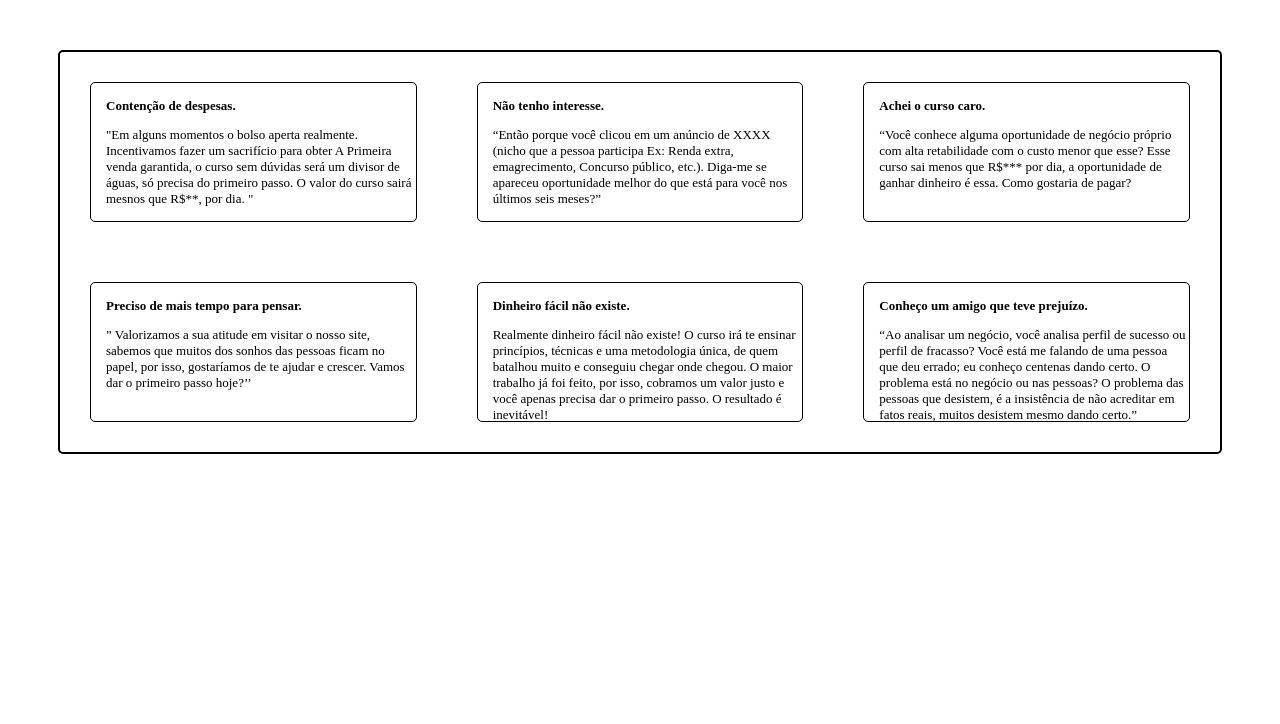
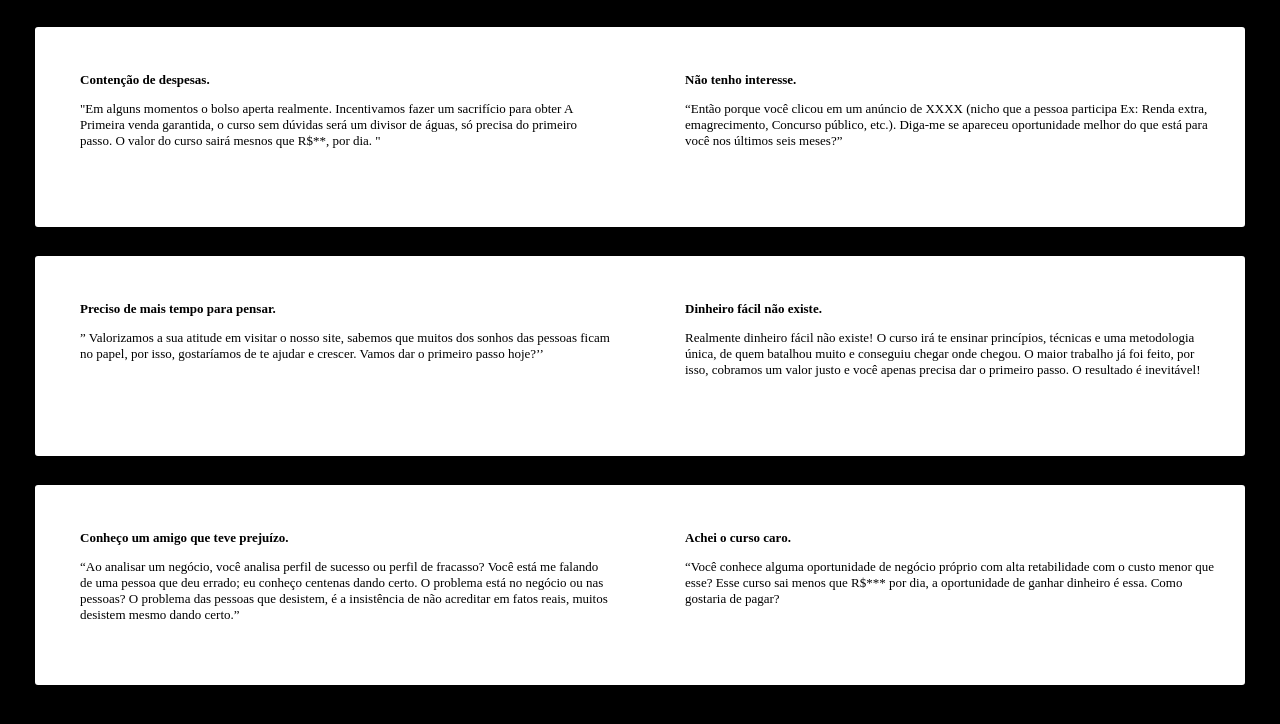
Before and after one commit to Gismii/Pagina-de-links, a plain HTML site: page index.html in a window 1280 px wide. Drawn offline with Linux system fonts and the light colour scheme.

Commit message:
Pagina de gatilhos

```diff
--- a/index.html
+++ b/index.html
@@ -16,15 +16,26 @@
             "</p></div>
         <div class="boxMain"><h3>Não tenho interesse.</h3><p>“Então porque você clicou em um anúncio de XXXX (nicho que a pessoa participa Ex: Renda extra, emagrecimento, Concurso público, etc.).
             Diga-me se apareceu oportunidade melhor do que está para você nos últimos seis meses?”</p></div>
-        <div class="boxMain"><h3>Achei o curso caro.</h3><p>“Você conhece alguma oportunidade de negócio próprio com alta retabilidade com o custo menor que esse?
-            Esse curso sai menos que R$*** por dia, a oportunidade de ganhar dinheiro é essa. Como gostaria de pagar?
-            </p></div>
+
+     </div>
+
+     <div class="wrapper">
+
         <div class="boxMain"><h3>Preciso de mais tempo para pensar.</h3><p>” Valorizamos a sua atitude em visitar o nosso site, sabemos que muitos dos sonhos das pessoas ficam no papel,
             por isso, gostaríamos de te ajudar e crescer. Vamos dar o primeiro passo hoje?’’</p></div>
         <div class="boxMain"><h3>Dinheiro fácil não existe.</h3><p>Realmente dinheiro fácil não existe! O curso irá te ensinar princípios, técnicas e uma metodologia única, de quem batalhou muito e conseguiu chegar onde chegou. O maior trabalho já foi feito, por isso,
             cobramos um valor justo e você apenas precisa dar o primeiro passo. O resultado é inevitável!</p></div>
+
+     </div>
+
+     <div class="wrapper">
+
         <div class="boxMain"><h3>Conheço um amigo que teve prejuízo.</h3><p>“Ao analisar um negócio, você analisa perfil de sucesso ou perfil de fracasso? Você está me falando de uma pessoa que deu errado;
             eu conheço centenas dando certo. O problema está no negócio ou nas pessoas? O problema das pessoas que desistem, é a insistência de não acreditar em fatos reais, muitos desistem mesmo dando certo.”</p></div>
+        <div class="boxMain"><h3>Achei o curso caro.</h3><p>“Você conhece alguma oportunidade de negócio próprio com alta retabilidade com o custo menor que esse?
+                Esse curso sai menos que R$*** por dia, a oportunidade de ganhar dinheiro é essa. Como gostaria de pagar?
+                </p></div>
+
      </div>
 
 </body>
--- a/style.css
+++ b/style.css
@@ -1,27 +1,49 @@
+
+body{
+  background-color: black;
+
+}
+
 .wrapper {
     display: grid;
-    grid-template-columns: repeat(3, 1fr);
+    grid-template-columns: repeat(2, 1fr);
     grid-auto-rows: 200px;
     border:solid 2px;
     border-radius: 5px;
-    margin: 50px;
-
+    margin: 25px;
+    background-color: white;
 
   }
 
   .boxMain{
 
     margin: 30px;
-    border: solid 0.5px;
     border-radius: 5px;
+    background-color: white;
+
+  }
+
+  .boxMain:hover{
+
+    margin: 30px;
+    border: 0.5px solid;
+    border-radius: 5px;
+    border-color: black;
+    height: 160px;
 
 
   }
 
   h3{
+
     margin-top: 15px;
     margin-left: 15px;
     font-size: small;
+
+  }
+
+  h3:hover{
+    font-size: larger;
   }
 
   p{
@@ -29,3 +51,7 @@
     margin-left: 15px;
 
   }
+
+  p:hover{
+    font-size: large;
+  }
```
